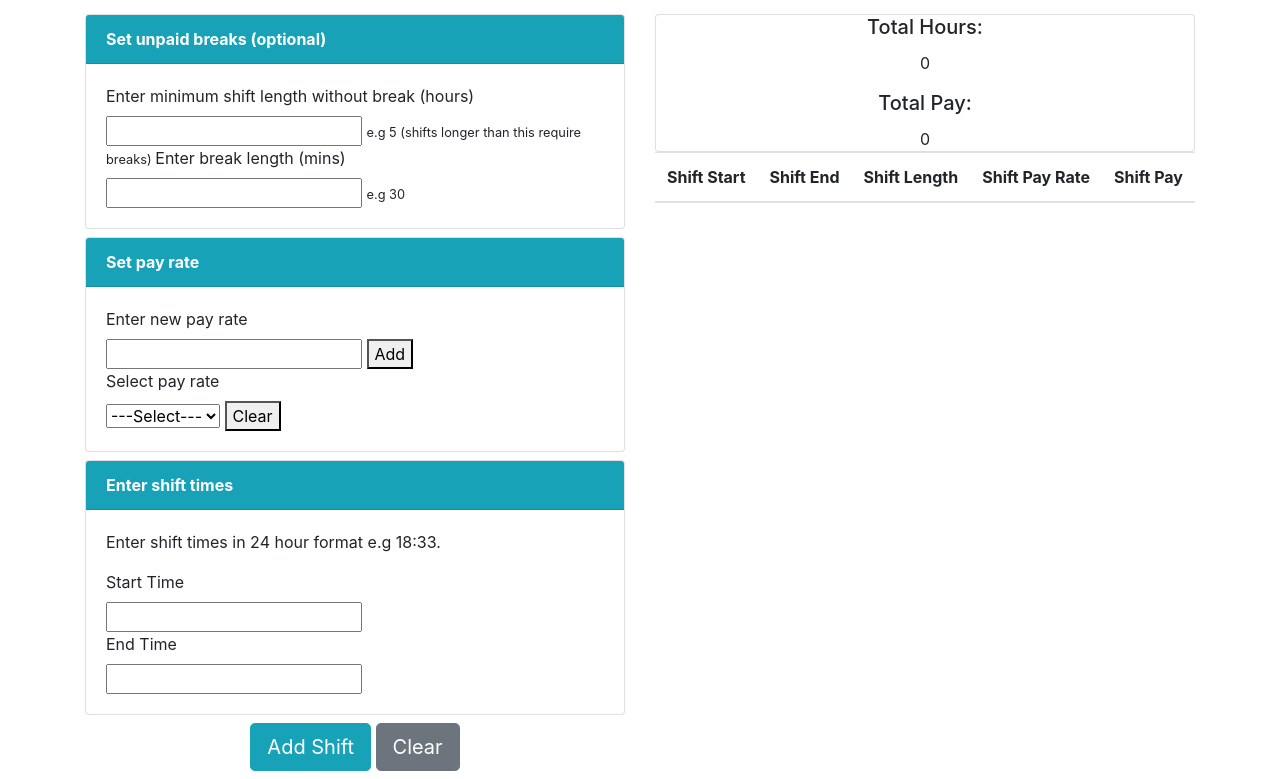
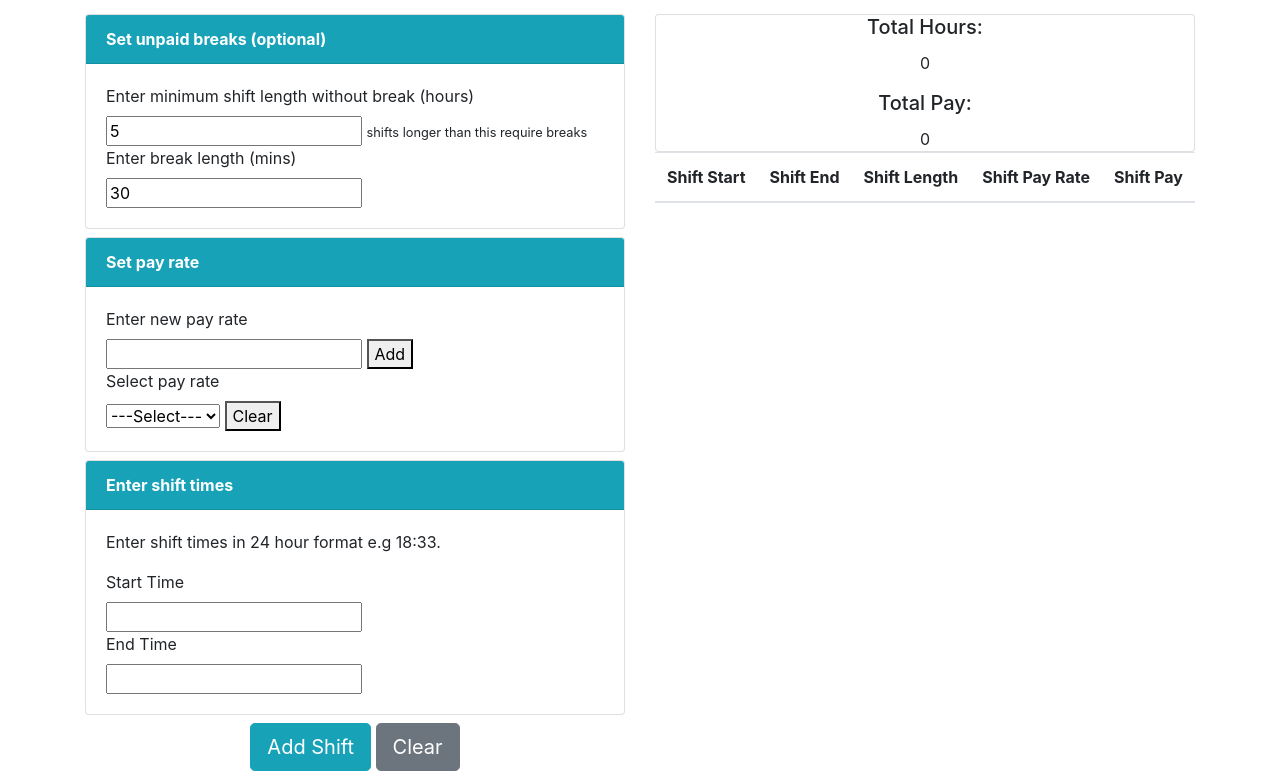
Before and after one commit to OsmanBran/incomecalculator, a browser extension: page app/index.html in a window 1280 px wide. Shown: the part 50-829 px from the top of the page. Drawn offline with nearby package versions, Linux system fonts and the light colour scheme.

Commit message:
Save breaks to google storage

```diff
--- a/app/css/style.css
+++ b/app/css/style.css
@@ -1,94 +1,7 @@
-@import url('https://fonts.googleapis.com/css?family=Roboto&display=swap');
+/*@import url('https://fonts.googleapis.com/css?family=Roboto&display=swap');
 
 body {
 	font-family: 'Roboto', sans-serif;
 }
 
-/*
-h1 {
-	text-align: center;
-}
-
-
-label {
-	font-size: 14px;
-}
-
-#description {
-	margin-top: 2px;
-	margin-bottom: 2px;
-}
-
-input[type=text] {
-	width: 50px;
-}
-
-legend {
-    background-color: #000;
-    color: #fff;
-    padding: 3px 6px;
-}
-
-fieldset {
-	display: block;
-	line-height: 200%;
-	margin-left: 10px;
-	margin-right: 10px;
-	margin-top: 15px;
-	margin-bottom: 15px;
-	padding-top: 0.625em;
-	padding-bottom: 0.625em;
-	padding-left: 0.75em;
-	padding-right: 0.75em;
-	border: 2px groove (internal value);
-}
-
-
-.sendform {
-	text-align: center;
-}
-
-
-
-.button {
-	text-align: center;
-	text-decoration: none;
-	font-size: 16px;
-}
-
-#totals {
-	text-align: center;
-	color: #ffffff;
-	font-weight: bold;
-	font-size: 14px;
-	padding-top: 0.625em;
-	padding-bottom: 0.625em;
-	margin: 0 auto;
-	width: 80%;
-	margin-top: 15px;
-	margin-bottom: 15px;
-	display: block;
-	background-color: #000;
-}
-
-#shiftTable {
-	margin: 0 auto;
-  	width: 80%;
-}
-
-#shiftTable td, #shiftTable th {
-  	border: 1px solid #ddd;
-  	padding: 8px;
-}
-
-#shiftTable tr:nth-child(even){background-color: #f2f2f2;}
-
-#shiftTable th {
-  	padding-top: 12px;
-  	padding-bottom: 12px;
-  	text-align: left;
-  	background-color: #009999;
-  	color: white;
-}
-
 */
--- a/app/index.html
+++ b/app/index.html
@@ -8,10 +8,7 @@
 
 	<title>Income Calculator</title>
 
-	<!-- CSS -->
-	<link rel="stylesheet" type="text/css" href="css/style.css">
-
-	<!-- Bootstrap -->
+	<!-- Bootstrap CSS -->
 	<link rel="stylesheet" href="https://stackpath.bootstrapcdn.com/bootstrap/4.4.1/css/bootstrap.min.css" integrity="sha384-Vkoo8x4CGsO3+Hhxv8T/Q5PaXtkKtu6ug5TOeNV6gBiFeWPGFN9MuhOf23Q9Ifjh" crossorigin="anonymous">
 </head>
 
@@ -38,15 +35,12 @@
 							</label><br>
 							<input id="breakMin" type="text" name="breakMin">
 							<small>
-							e.g 5 (shifts longer than this require breaks)
+							shifts longer than this require breaks
 							</small>
 							<label for="breakLength">
 								Enter break length (mins)
 							</label><br>
 							<input id="breakLength" type="text" name="breakLength">
-							<small>
-							e.g 30
-							</small>
 						</div>
 					</div>
 
--- a/app/js/calculatorscript.js
+++ b/app/js/calculatorscript.js
@@ -6,8 +6,18 @@ var totalPay = 0.0; // total pay for period
 // Global list
 var savedPays = [];
 
-// Retrieve stuff
+// Retrieve stuff from google storage
 window.onload = function() {
+  // Retrieve minimum shift length without break and break length
+  chrome.storage.sync.get({'shift': 5, 'break': 30}, function(data){
+    console.log('loaded min shift is' + data.shift);
+    document.getElementById("breakMin").value = data.shift;
+
+    console.log('loaded break is' + data.break);
+    document.getElementById("breakLength").value = data.break;
+  })
+
+  // Retrieve custom pays
   chrome.storage.sync.get({myPays: []}, function(data){
     // add existing data to array
     savedPays = data.myPays;
@@ -141,6 +151,12 @@ function addShift()
 
     // Update table
     updateTable(startString, endString, difference.toFixed(2), payRateString, shiftPay.toFixed(2));
+
+    // Save minimum break and break length to google storage
+    chrome.storage.sync.set({'shift': breakString, 'break': breakLengthString}, function() {
+          console.log('Min shift length saved as' + breakString);
+          console.log('Break length saved as' + breakLengthString);
+    });
   }
 }
 
@@ -233,5 +249,4 @@ function clearPayRates()
   }, function(){
     console.log("cleared stored pays!")
   })
-
 }
```
